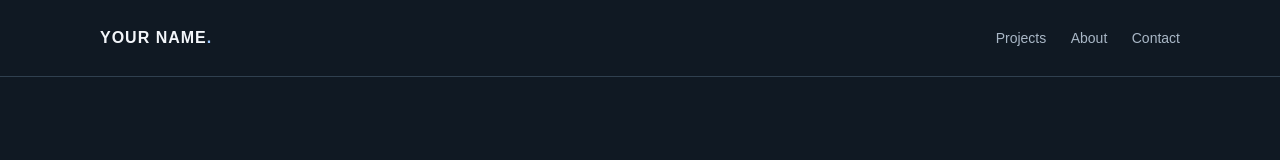
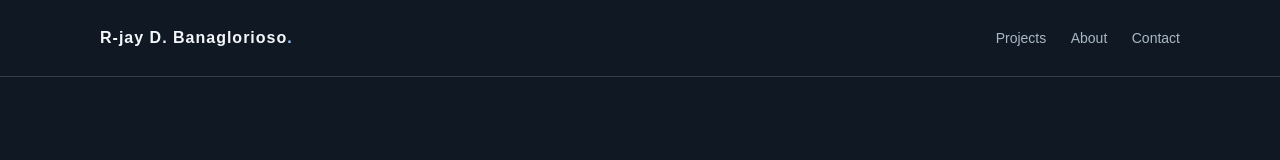
Before and after one commit to rjayb18-tech/rjayb, a plain HTML site: page index.html in a window 1280 px wide. Shown: the top 160 px of the page. Drawn offline with Linux system fonts and the light colour scheme.

Commit message:
Update index.html

```diff
--- a/index.html
+++ b/index.html
@@ -210,7 +210,7 @@
 <body>
   <header>
     <nav class="container">
-      <div class="brand">YOUR NAME<span style="color:#9bc8ff">.</span></div>
+      <div class="brand">R-jay D. Banaglorioso<span style="color:#9bc8ff">.</span></div>
       <div>
         <a href="#projects">Projects</a>
         <a href="#about">About</a>
```
